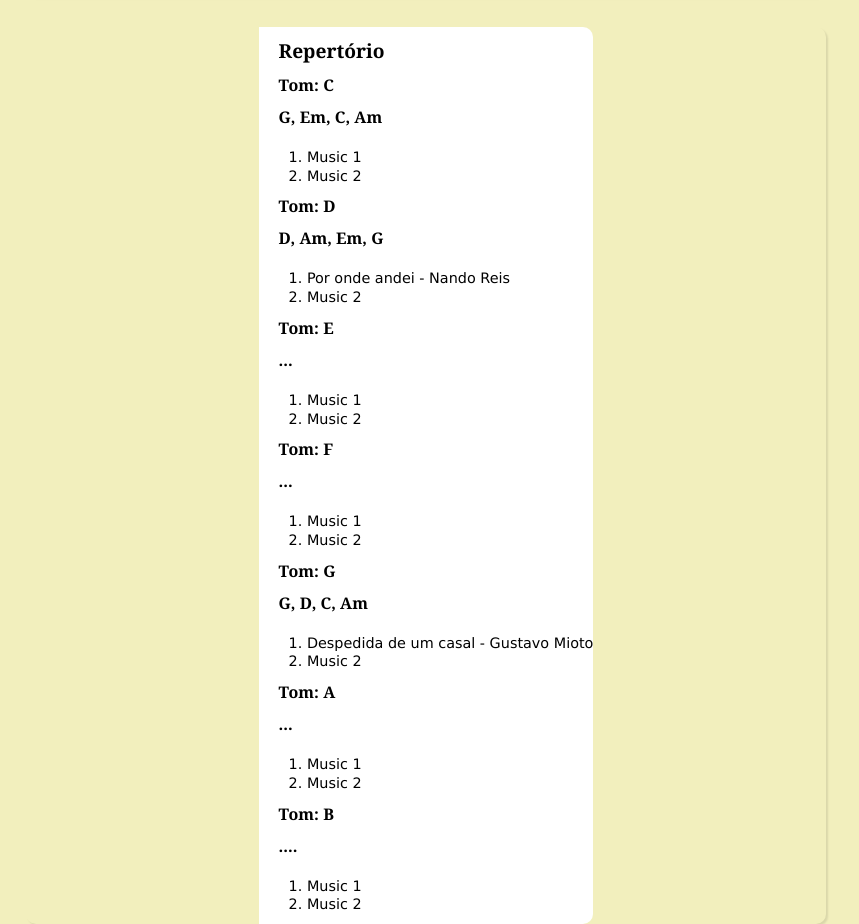
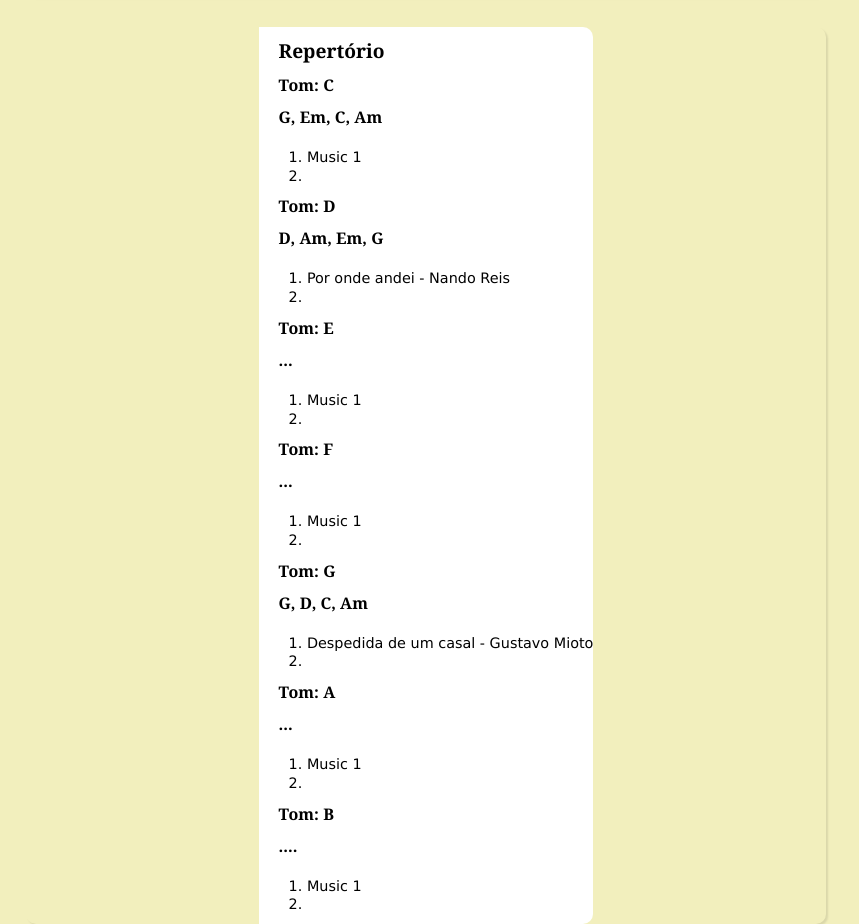
Before and after one commit to Dawisonms/Portifolio, a plain HTML site: page violao.html in a window 1280 px wide. Shown: the part 61-985 px from the top of the page, without its empty margins (219-1078 px from the left). Drawn offline with Linux system fonts and the light colour scheme.

Commit message:
alterações

```diff
--- a/violao.html
+++ b/violao.html
@@ -23,7 +23,7 @@
 
             <ol>
                 <li>Music 1</li>
-                <li>Music 2</li>
+                <li></li>
 
             </ol>
 
@@ -31,7 +31,7 @@
             <h3>D, Am, Em, G</h3>
             <ol>
                 <li> Por onde andei - Nando Reis</li>
-                <li>Music 2</li>
+                <li></li>
 
             </ol>
 
@@ -39,37 +39,37 @@
             <h3>...</h3>
             <ol>
                 <li> Music 1</li>
-                <li>Music 2</li>
+                <li></li>
 
             </ol>
             <h3> Tom: F</h3>
             <h3>...</h3>
             <ol>
-                <li> Music 1</li>
-                <li>Music 2</li>
+                <li>Music 1</li>
+                <li></li>
 
             </ol>
             <h3> Tom: G</h3>
             <h3>G, D, C, Am</h3>
             <ol>
                 <li> Despedida de um casal - Gustavo Mioto</li>
-                <li>Music 2</li>
+                <li></li>
 
             </ol>
 
             <h3> Tom: A</h3>
             <h3>...</h3>
             <ol>
-                <li> Music 1</li>
-                <li>Music 2</li>
+                <li>Music 1</li>
+                <li></li>
 
             </ol>
 
             <h3> Tom: B</h3>
             <h3>....</h3>
             <ol>
-                <li> Music 1</li>
-                <li>Music 2</li>
+                <li>Music 1</li>
+                <li></li>
 
             </ol>
 
```
